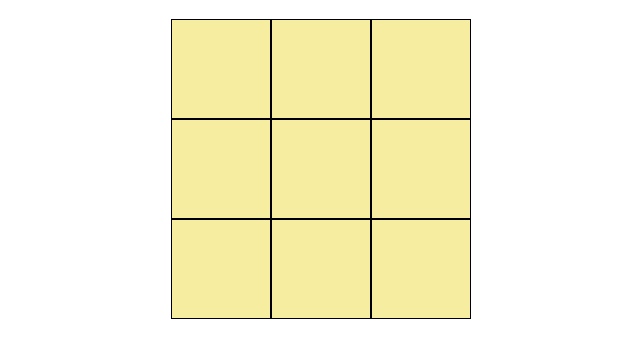
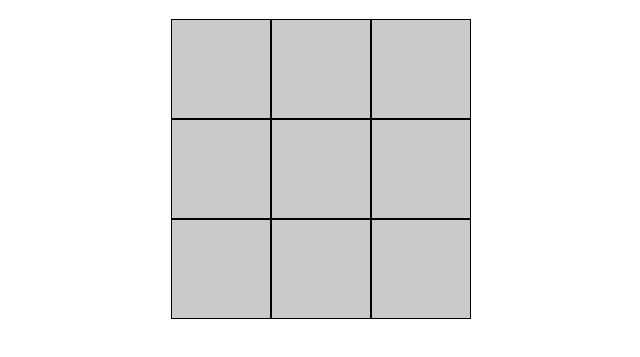
Before and after one commit to aleksey19988/tic_tac_toe, a plain HTML site: page index.html in a window 1280 px wide. Shown: the part 61-418 px from the top of the page, without its empty margins (319-959 px from the left). Drawn offline with Linux system fonts and the light colour scheme.

Commit message:
поменял цвет ячеек в игровом поле

```diff
--- a/style/style.css
+++ b/style/style.css
@@ -18,7 +18,7 @@
 .game-cell {
     width: 100px;
     height: 100px;
-    background: #f6eda0;
+    background: #cacaca;
     border: 1px solid;
     box-sizing: border-box;
     display: flex;
```
